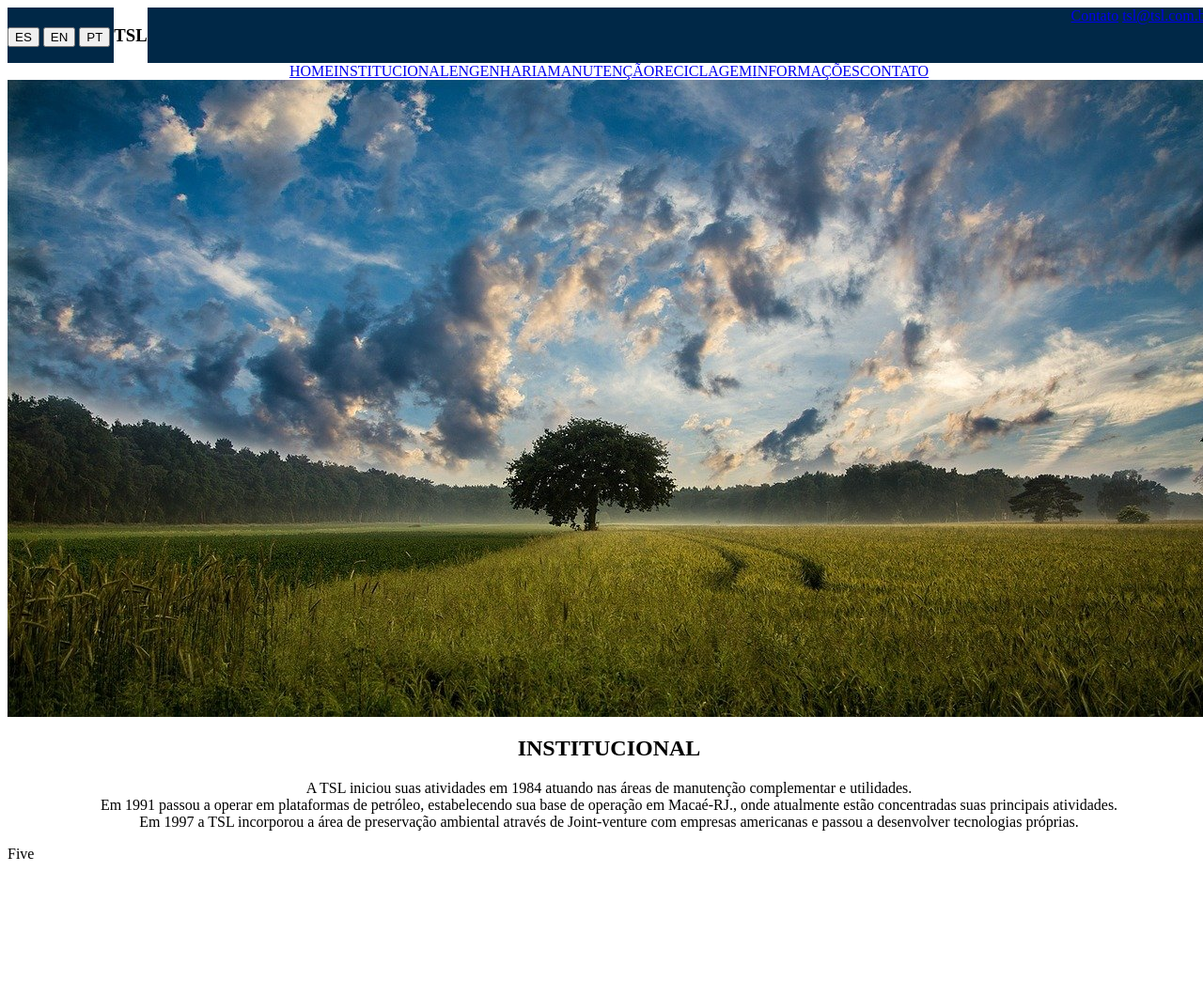
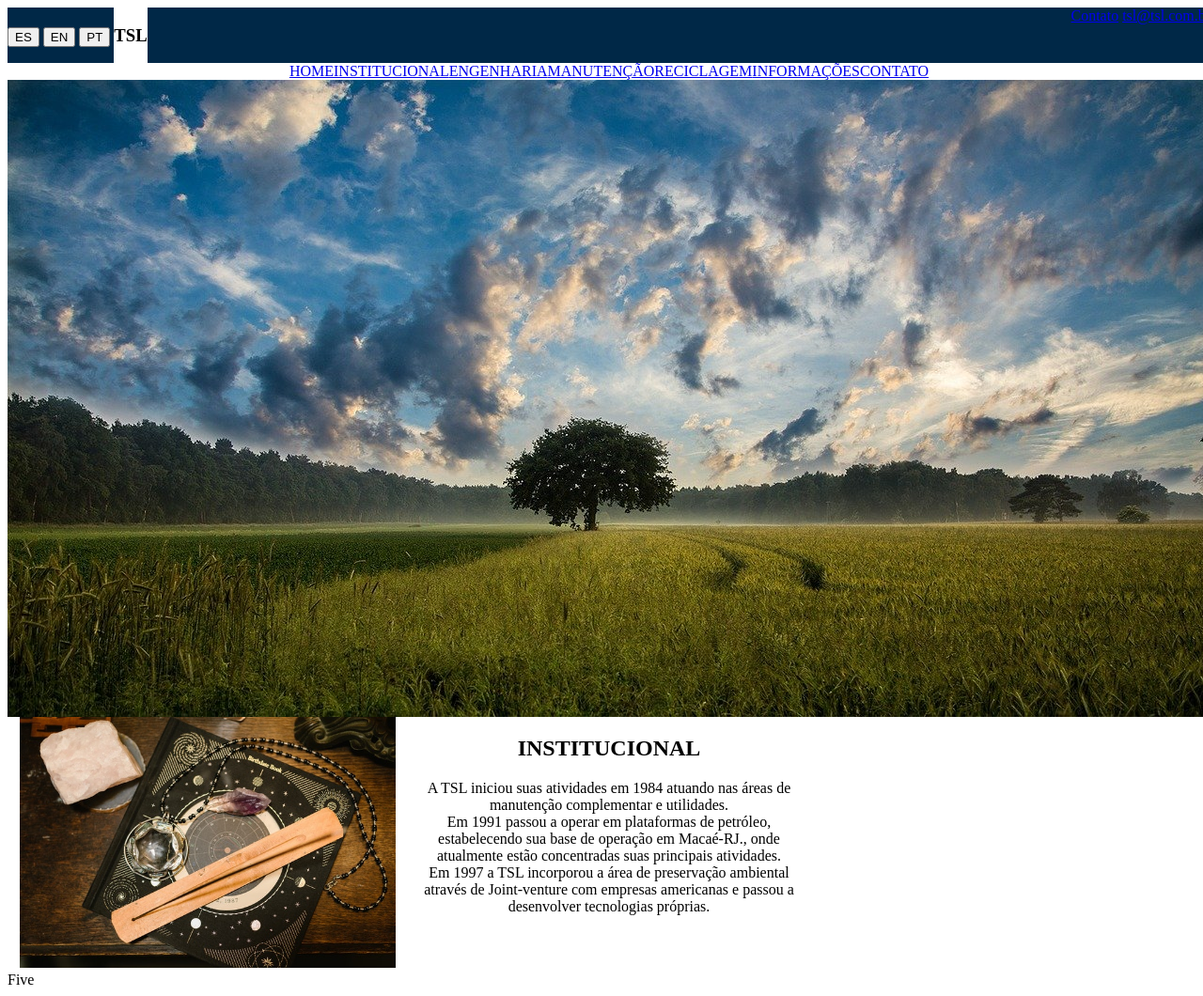
Before and after one commit to ramirezmz/tsl-clone, a plain HTML site: page index.html in a window 1280 px wide. Shown: the whole page at 94% size. Before the commit the page ends 926 px from the top, so only its background shows below. Drawn offline with Linux system fonts and the light colour scheme.

Commit message:
add photo

```diff
--- a/estilos/style.css
+++ b/estilos/style.css
@@ -18,7 +18,7 @@
 }
 
 #textoA {
-  text-align: center
+  text-align: right;
 }
 .containerA {
   display: flex;
@@ -29,3 +29,9 @@
   display: grid;
   justify-content: center;
 }
+.container1 {
+  display: grid;
+  grid-template-columns: repeat(3, 1fr);
+  grid-auto-rows: minmax(100px, auto);
+  text-align: center;
+  }
--- a/index.html
+++ b/index.html
@@ -22,7 +22,7 @@
         </div>
     </div>
     <div class="containerA">
-      <a href="#">HOME</a>
+      <a href="#" >HOME</a>
       <a href="#" >INSTITUCIONAL</a>
       <a href="#" >ENGENHARIA</a>
       <a href="#" >MANUTENÇÃO</a>
@@ -36,18 +36,19 @@
       </div>
     </div>
     <div>
-      <div class="container">
-        <div id="textoA">
+      <div class="container1">
+        <div>
+          <img src="./img/photo1.jpg" width="400px"/>
+        </div>
+        <div>
           <h2>INSTITUCIONAL</h2>
-            <div>
-              <p>
+            <p>
                 A TSL iniciou suas atividades em 1984 atuando nas áreas de manutenção complementar e utilidades. </br>
 
                 Em 1991 passou a operar em plataformas de petróleo, estabelecendo sua base de operação em Macaé-RJ., onde atualmente estão concentradas suas principais atividades.</br>
 
                 Em 1997 a TSL incorporou a área de preservação ambiental através de Joint-venture com empresas americanas e passou a desenvolver tecnologias próprias.</br>
               </p>
-          </div>
         </div>
       </div>
     </div>
```
Also changed, not shown: img/photo1.jpg (added).
